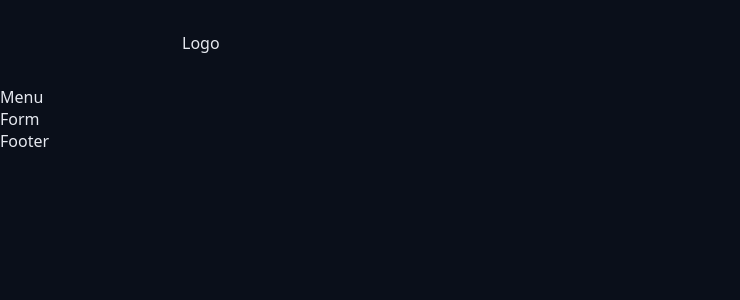
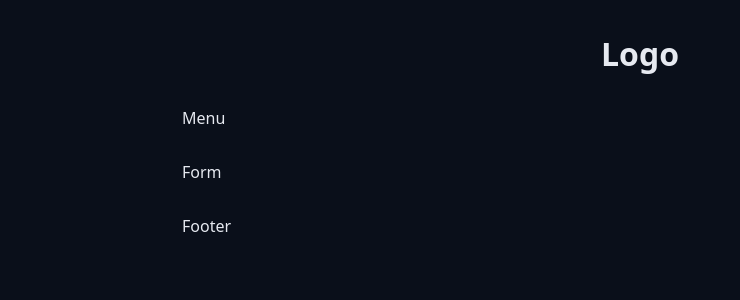
Before and after one commit to dhionathan01/chronosAPP, a React (Vite) app: page / in a window 1280 px wide. Shown: the top 300 px of the page, without its empty margins (0-740 px from the left). Built offline with nearby package versions, Linux system fonts and the light colour scheme.

Commit message:
✨ feat: refatora componente App para utilizar o componente Heading
Substitui a seção de logo pelo componente Heading e remove a estrutura de divs desnecessárias.

```diff
--- a/src/App.tsx
+++ b/src/App.tsx
@@ -1,30 +1,24 @@
 import './styles/theme.css';
 import './styles/global.css';
 import { Container } from './components/Container';
-import { TimerIcon } from 'lucide-react';
+import { Heading } from './components/Heading';
 
 export function App() {
   return (
     <>
       <Container>
-        <section>Logo</section>
+        <Heading>Logo</Heading>
       </Container>
 
-      <div className='container'>
-        <div className='content'>
-          <section>Menu</section>
-        </div>
-      </div>
-      <div className='container'>
-        <div className='content'>
-          <section>Form</section>
-        </div>
-      </div>
-      <div className='container'>
-        <div className='content'>
-          <section>Footer</section>
-        </div>
-      </div>
+      <Container>
+        <section>Menu</section>
+      </Container>
+      <Container>
+        <section>Form</section>
+      </Container>
+      <Container>
+        <section>Footer</section>
+      </Container>
     </>
   );
 }
```
